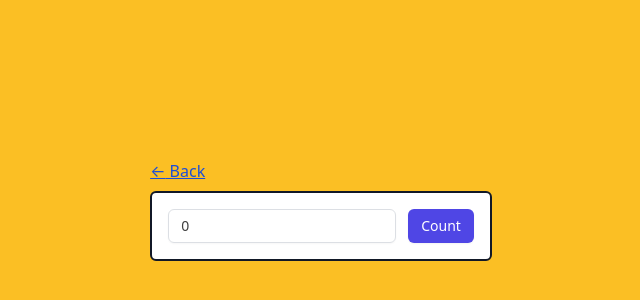
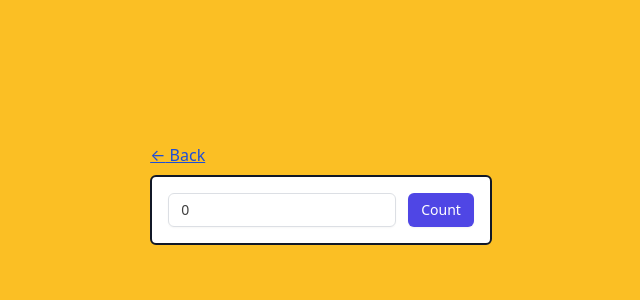
Before and after one commit to mohamedmagdy17593/useReducer-7gui, a Next.js app: page /counter in a window 1280 px wide. Shown: the part 190-490 px from the top of the page, without its empty margins (319-959 px from the left). Built offline with nearby package versions, Linux system fonts and the light colour scheme.

Commit message:
improve styling

```diff
--- a/src/modules/common/Layout/Layout.tsx
+++ b/src/modules/common/Layout/Layout.tsx
@@ -20,6 +20,8 @@ function Layout({ children, size = 'md', noBack = false }: LayoutProps) {
             </Link>
           </div>
         )}
+
+        {/* Card */}
         <div
           className={clsx(
             'w-full  p-4 bg-white border-2 border-gray-900 rounded-md',
@@ -33,6 +35,9 @@ function Layout({ children, size = 'md', noBack = false }: LayoutProps) {
         >
           {children}
         </div>
+
+        {/* for balancing */}
+        {!noBack && <div className="mb-2 h-6"></div>}
       </div>
     </div>
   );
```
